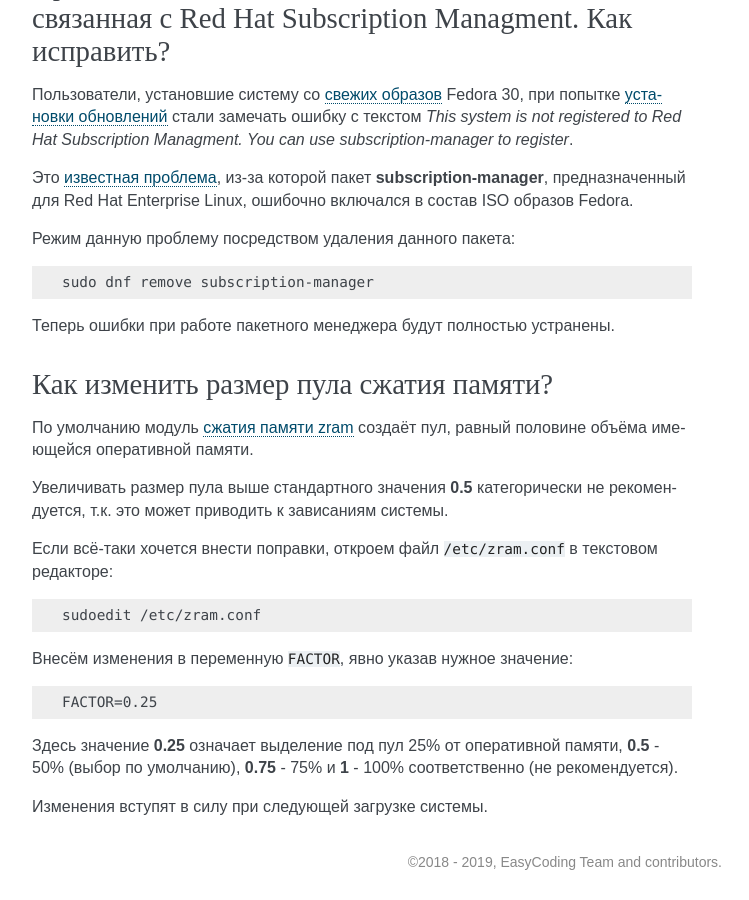
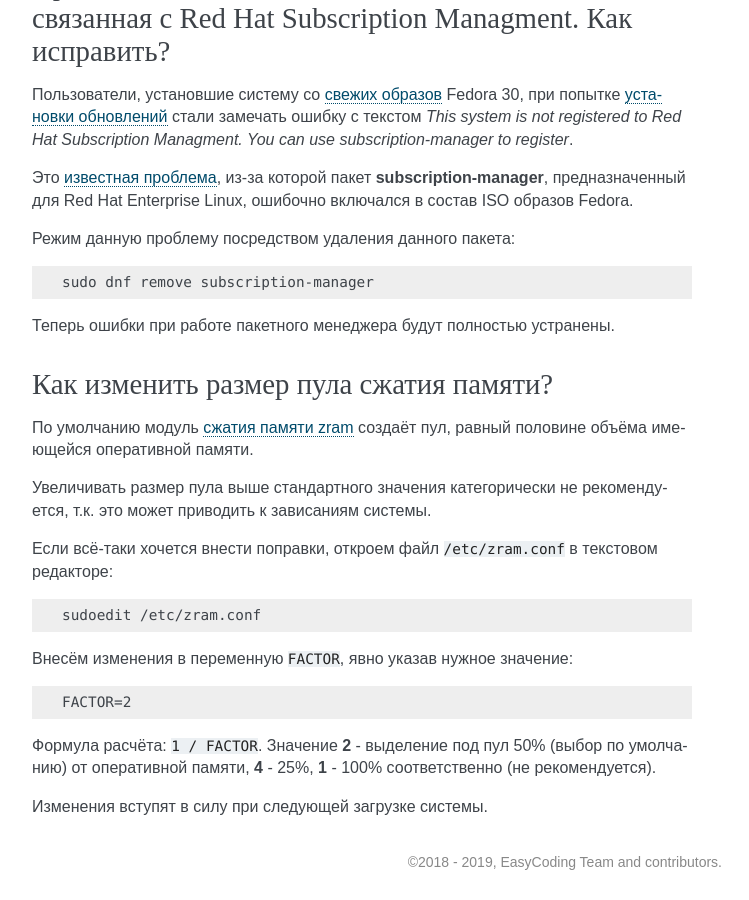
Before and after one commit to RussianFedora/FAQ, a Sphinx documentation site: the page built from source/tips-and-tricks.rst, in a window 1280 px wide and 900 px high, scrolled down 5508 px. Shown: the whole window, without its empty margins (388-1137 px from the left). Built offline with Sphinx 7.4.7, drawn with Linux system fonts in a browser that asks for light colours.

Commit message:
Fixed zram-pool-size question.

```diff
--- a/source/tips-and-tricks.rst
+++ b/source/tips-and-tricks.rst
@@ -327,7 +327,7 @@
 
 По умолчанию модуль :ref:`сжатия памяти zram <memory-compression>` создаёт пул, равный половине объёма имеющейся оперативной памяти.
 
-Увеличивать размер пула выше стандартного значения **0.5** категорически не рекомендуется, т.к. это может приводить к зависаниям системы.
+Увеличивать размер пула выше стандартного значения категорически не рекомендуется, т.к. это может приводить к зависаниям системы.
 
 Если всё-таки хочется внести поправки, откроем файл ``/etc/zram.conf`` в текстовом редакторе:
 
@@ -339,8 +339,8 @@
 
 .. code-block:: text
 
-    FACTOR=0.25
+    FACTOR=2
 
-Здесь значение **0.25** означает выделение под пул 25% от оперативной памяти, **0.5** - 50% (выбор по умолчанию), **0.75** - 75% и **1** - 100% соответственно (не рекомендуется).
+Формула расчёта: ``1 / FACTOR``. Значение **2** - выделение под пул 50% (выбор по умолчанию) от оперативной памяти, **4** - 25%, **1** - 100% соответственно (не рекомендуется).
 
 Изменения вступят в силу при следующей загрузке системы.
```
